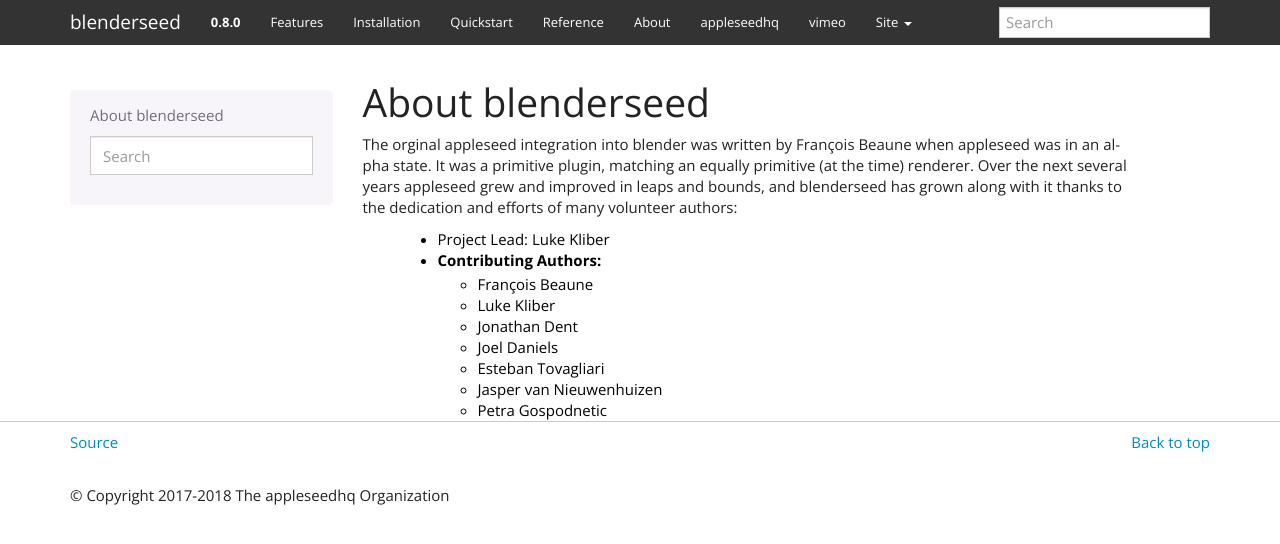
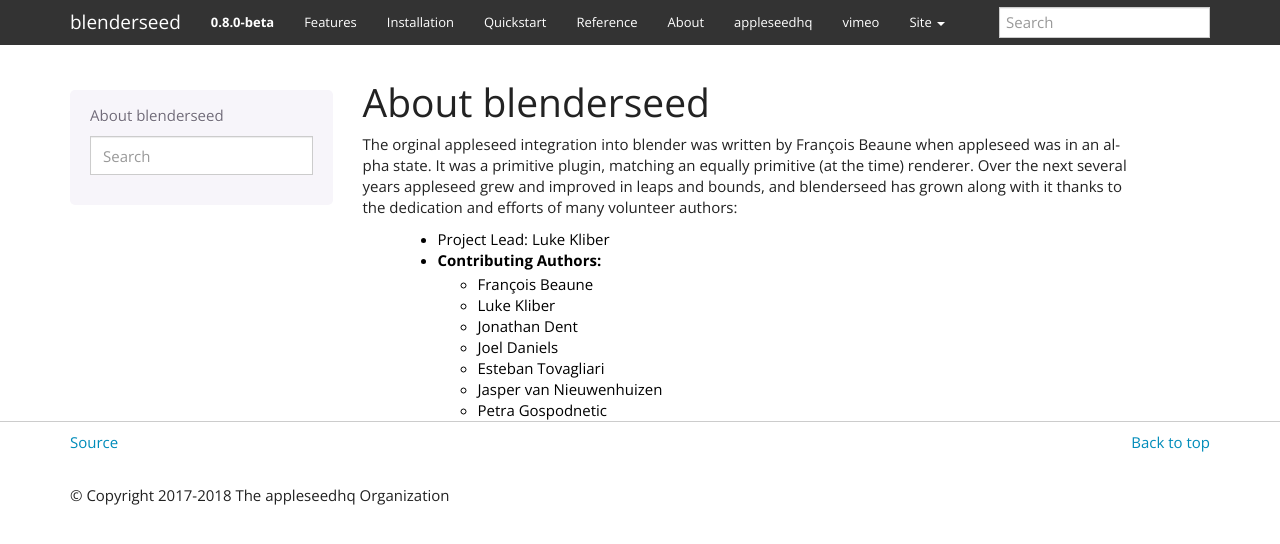
Before and after one commit to appleseedhq/blenderseed, a Sphinx documentation site: the page built from docs/about.rst, in a window 1280 px wide. Shown: the top 544 px of the page. Built offline with Sphinx 7.4.7, drawn with Linux system fonts in a browser that asks for light colours.

```diff
--- a/docs/conf.py
+++ b/docs/conf.py
@@ -22,14 +22,14 @@ sys.path.insert(0, os.path.abspath('../..'))
 
 # -- Project information -----------------------------------------------------
 
-project = 'blenderseed Manual'
+project = 'blenderseed'
 copyright = '2018, The appleseedhq Organization'
 author = 'The appleseedhq Organization'
 
 # The short X.Y version
-version = '0.8.0'
+version = '0.8.0-beta'
 # The full version, including alpha/beta/rc tags
-release = '0.8.0 Beta'
+release = '0.8.0-beta'
 
 
 # -- General configuration ---------------------------------------------------
@@ -221,7 +221,7 @@ latex_elements = {
 # (source start file, target name, title,
 #  author, documentclass [howto, manual, or own class]).
 latex_documents = [
-    (master_doc, 'blenderseedManual.tex', 'blenderseed Manual Documentation',
+    (master_doc, 'blenderseed.tex', 'blenderseed Documentation',
      'blenderseed Manual', 'manual'),
 ]
 
@@ -231,7 +231,7 @@ latex_documents = [
 # One entry per manual page. List of tuples
 # (source start file, name, description, authors, manual section).
 man_pages = [
-    (master_doc, 'blenderseedmanual', 'blenderseed Manual Documentation',
+    (master_doc, 'blenderseed', 'blenderseed Documentation',
      [author], 1)
 ]
 
@@ -242,7 +242,7 @@ man_pages = [
 # (source start file, target name, title, author,
 #  dir menu entry, description, category)
 texinfo_documents = [
-    (master_doc, 'blenderseedManual', 'blenderseed Manual Documentation',
-     author, 'blenderseedManual', 'One line description of project.',
+    (master_doc, 'blenderseed', 'blenderseed Documentation',
+     author, 'blenderseed', 'One line description of project.',
      'Miscellaneous'),
 ]
--- a/docs/index.rst
+++ b/docs/index.rst
@@ -2,6 +2,9 @@ Welcome!
 ========
 
 .. image:: /_static/appleseedDocCover_Blender.png
+
+Table of Contents:
+==================
 
 .. toctree::
    :maxdepth: 3
```
